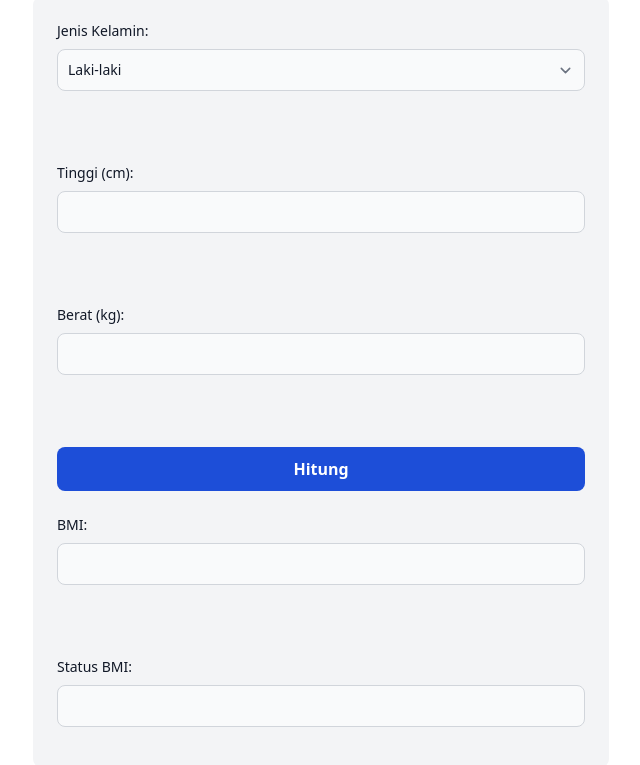
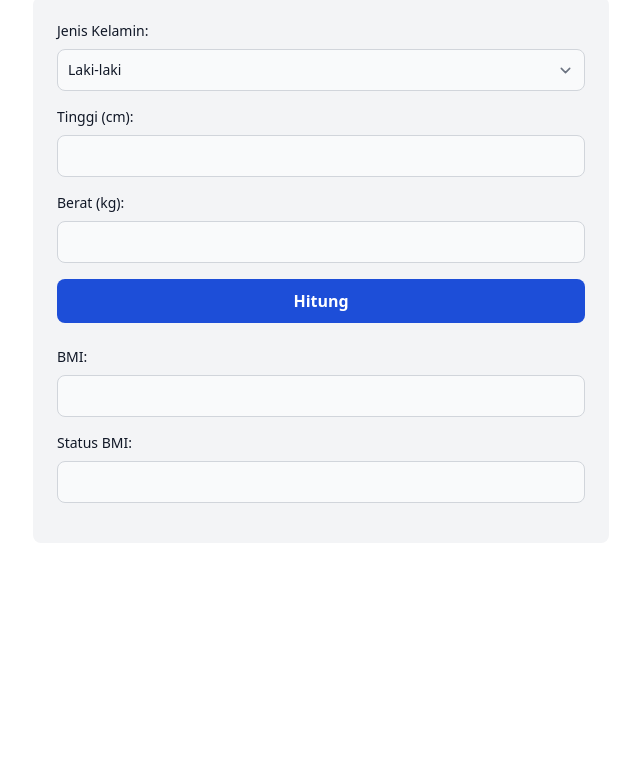
Before and after one commit to jeremy776/tools, a plain HTML site: page bmi/index.html in a window 1280 px wide. Shown: the part 99-864 px from the top of the page, without its empty margins (319-959 px from the left). After the commit the page ends 800 px from the top, so only its background shows below. Drawn offline with nearby package versions, Linux system fonts and the light colour scheme.

Commit message:
fix: fix bug in bmi

```diff
--- a/bmi/index.html
+++ b/bmi/index.html
@@ -27,31 +27,31 @@
                     class="bg-gray-50 border border-gray-300 text-gray-900 text-sm rounded-lg focus:ring-blue-500 focus:border-blue-500 block w-full p-2.5">
                     <option value="male">Laki-laki</option>
                     <option value="female">Perempuan</option>
-                </select><br><br>
+                </select>
             </div>
 
             <div class="flex gap-2 flex-col mb-4">
                 <label for="height" class="block text-sm font-medium text-gray-900">Tinggi (cm):</label>
                 <input type="number"
                     class="bg-gray-50 border border-gray-300 text-gray-900 text-sm rounded-lg focus:ring-blue-500 focus:border-blue-500 block w-full p-2.5"
-                    name="height" id="height"><br><br>
+                    name="height" id="height">
             </div>
 
             <div class="flex gap-2 flex-col mb-4">
                 <label for="weight" class="block text-sm font-medium text-gray-900">Berat (kg):</label>
                 <input type="number"
                     class="bg-gray-50 border border-gray-300 text-gray-900 text-sm rounded-lg focus:ring-blue-500 focus:border-blue-500 block w-full p-2.5"
-                    name="weight" id="weight"><br><br>
+                    name="weight" id="weight">
             </div>
 
-            <button type="button"
+            <button onclick="calculateBMI()" type="button"
                 class="mb-6 w-full text-white bg-blue-700 hover:bg-blue-800 focus:ring-4 focus:ring-blue-300 font-bold rounded-lg text-md px-5 py-2.5 mr-2 mb-2">Hitung</button>
 
             <div class="flex gap-2 flex-col mb-4">
                 <label for="result" class="block text-sm font-medium text-gray-900">BMI:</label>
                 <input type="text"
                     class="bg-gray-50 border border-gray-300 text-gray-900 text-sm rounded-lg focus:ring-blue-500 focus:border-blue-500 block w-full p-2.5"
-                    name="result" id="result" readonly><br><br>
+                    name="result" id="result" readonly>
             </div>
 
             <div class="flex gap-2 flex-col mb-4">
```
